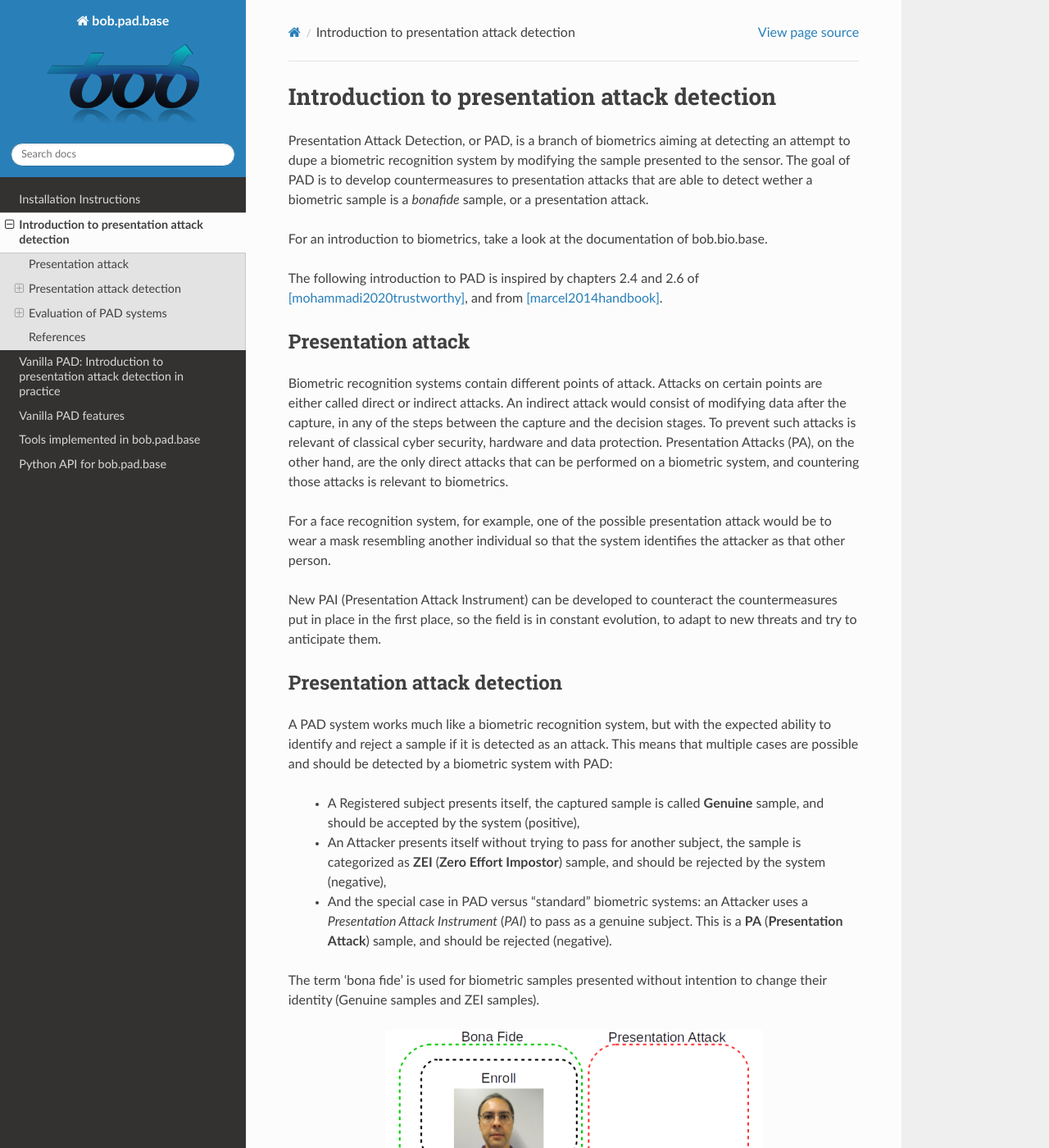
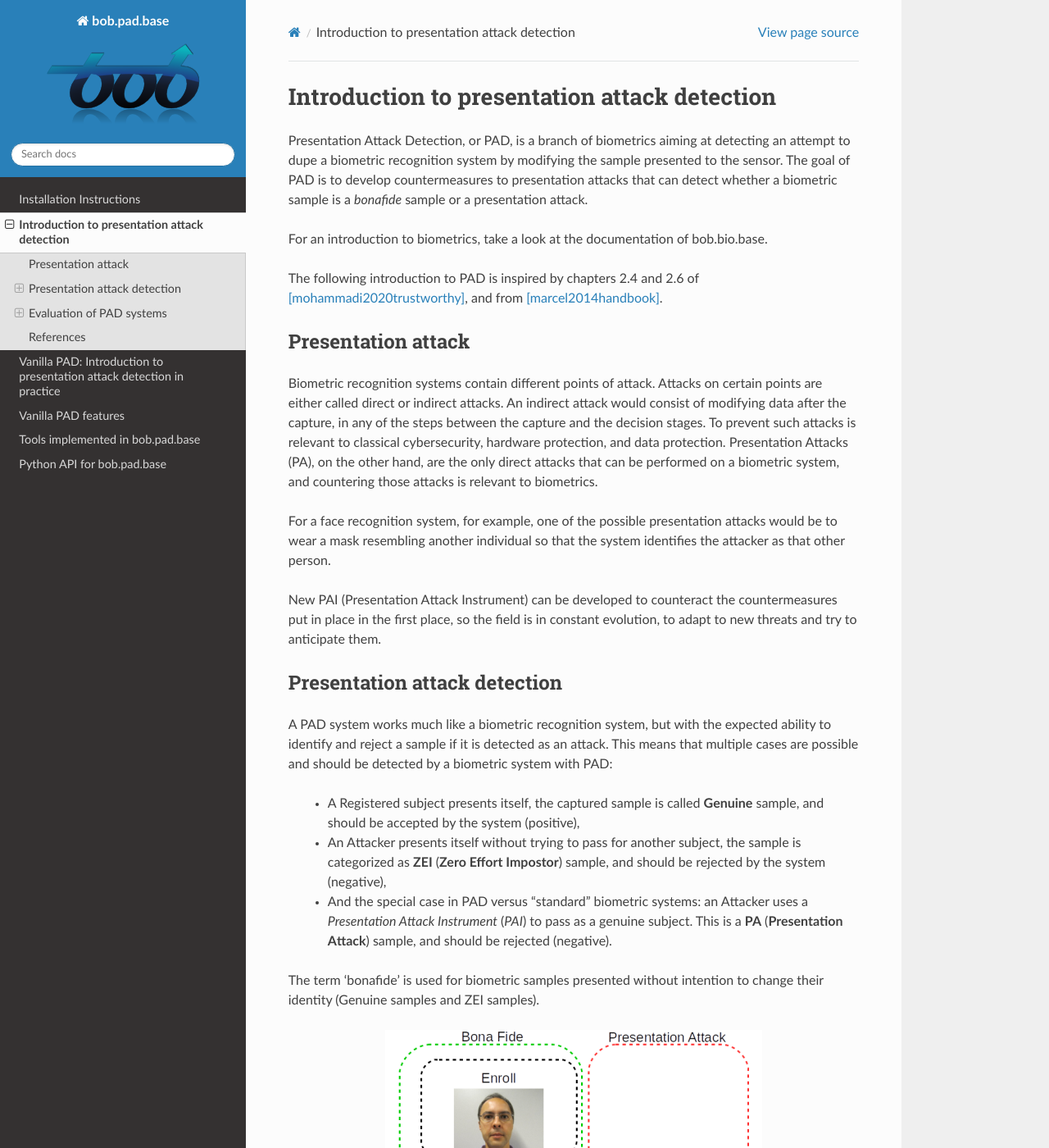
Before and after one commit to bioidiap/bob.pad.base, a Sphinx documentation site: the page built from doc/pad_intro.rst, in a window 1280 px wide and 1400 px high. Shown: the whole window at 82% size. Built offline with Sphinx 7.4.7 and the Read the Docs theme 2.0.0, drawn with Linux system fonts in a browser that asks for light colours; the version number could not be read and is left out; some of the changed text lies outside the part shown.

Commit message:
[doc] Errors correction

```diff
--- a/doc/installation.rst
+++ b/doc/installation.rst
@@ -16,10 +16,10 @@
 ===========================
 
 As noted before, this package is part of the ``bob.pad`` packages, which in
-turn are part of the signal-processing and machine learning toolbox Bob_. To
+turn are part of the signal processing and machine learning toolbox Bob_. To
 install Bob_, please read the `Installation Instructions <bobinstall_>`_.
 
-Then, to install the ``bob.pad`` packages and in turn maybe the database
+Then, to install the ``bob.pad`` packages and in turn, maybe the database
 packages that you want to use, use conda_ to install them:
 
 .. code-block:: sh
--- a/doc/pad_intro.rst
+++ b/doc/pad_intro.rst
@@ -10,7 +10,7 @@
 =============================================
 
 Presentation Attack Detection, or PAD, is a branch of biometrics aiming at detecting an attempt to dupe a biometric recognition system by modifying the sample presented to the sensor.
-The goal of PAD is to develop countermeasures to presentation attacks that are able to detect wether a biometric sample is a `bonafide` sample, or a presentation attack.
+The goal of PAD is to develop countermeasures to presentation attacks that can detect whether a biometric sample is a `bonafide` sample or a presentation attack.
 
 For an introduction to biometrics, take a look at the :ref:`documentation of bob.bio.base <bob.bio.base.biometrics_intro>`.
 
@@ -21,10 +21,10 @@
 ===================
 
 Biometric recognition systems contain different points of attack. Attacks on certain points are either called direct or indirect attacks.
-An indirect attack would consist of modifying data after the capture, in any of the steps between the capture and the decision stages. To prevent such attacks is relevant of classical cyber security, hardware and data protection.
+An indirect attack would consist of modifying data after the capture, in any of the steps between the capture and the decision stages. To prevent such attacks is relevant to classical cybersecurity, hardware protection, and data protection.
 Presentation Attacks (PA), on the other hand, are the only direct attacks that can be performed on a biometric system, and countering those attacks is relevant to biometrics.
 
-For a face recognition system, for example, one of the possible presentation attack would be to wear a mask resembling another individual so that the system identifies the attacker as that other person.
+For a face recognition system, for example, one of the possible presentation attacks would be to wear a mask resembling another individual so that the system identifies the attacker as that other person.
 
 New PAI (Presentation Attack Instrument) can be developed to counteract the countermeasures put in place in the first place, so the field is in constant evolution, to adapt to new threats and try to anticipate them.
 
@@ -39,7 +39,7 @@
    - An Attacker presents itself without trying to pass for another subject, the sample is categorized as **ZEI** (**Zero Effort Impostor**) sample, and should be rejected by the system (negative),
    - And the special case in PAD versus "standard" biometric systems: an Attacker uses a `Presentation Attack Instrument` (`PAI`) to pass as a genuine subject. This is a **PA** (**Presentation Attack**) sample, and should be rejected (negative).
 
-The term 'bona fide' is used for biometric samples presented without intention to change their identity (Genuine samples and ZEI samples).
+The term 'bonafide' is used for biometric samples presented without intention to change their identity (Genuine samples and ZEI samples).
 
 .. figure:: img/pad-classes.png
    :figwidth: 75%
@@ -47,8 +47,8 @@
    :alt: Four different samples organized to display the different classes of PAD.
 
    Categorization of samples in terms of biometric recognition and PAD systems.
-   A PAD system makes the distinction between the left samples (`bona-fide`, positives) and the right samples (presentation attack, negatives).
-   A biometric recognition system, genuine samples are the positives, and both types of impostors are the negatives.
+   A PAD system makes the distinction between the left samples (`bonafide`, positives) and the right samples (`presentation attack`, negatives).
+   In a biometric recognition system, genuine samples are the positives, and both types of impostors are the negatives.
 
 
 Typical implementations of PAD
@@ -93,18 +93,18 @@
 
 When a mix of Zero Effort Impostor and PA are present in the input set, two possibilities arise.
 
-The bona fide (Genuine and ZEI) samples are treated as `positives` and PA samples are considered `negatives` (This will show the ability of the system to detect PA).
+The bonafide (Genuine and ZEI) samples are treated as `positives` and PA samples are considered `negatives` (This will show the ability of the system to detect PA).
 The problem becomes binary, allowing the use of similar metrics as before, albeit with different denominations:
 
    - the False Positive Rate is named APCER (Attack Presentation Classification Error Rate),
-   - the False Negative Rate is named BPCER (Bona fide Presentation Classification Error Rate),
+   - the False Negative Rate is named BPCER (Bonafide Presentation Classification Error Rate),
    - the Half Total Error Rate is named ACER (Average Classification Error Rate).
 
 
 The ZEI and PA samples can also be considered two separate negative classes, leading to a ternary classification with one positive class (genuine samples) and two distinct negative classes: ZEI and PA.
 The EPS (Expected Performance and Spoofability) framework was introduced to assess the reliability of a biometric system with PAD by defining two parameters determining how much importance is given to each class of samples:
 
-   - ω represents the importance of the PA scores with respect to the ZEI scores.
+   - ω represents the importance of the PA scores against the ZEI scores.
    - β represents the importance of the negative classes (PA and ZEI scores) relative to the positive class (Genuine).
 
 From the scores and those two parameters, the following metrics can be measured:
```
Also changed, not shown: other parts of doc/installation.rst (+1 -1 lines), other parts of doc/pad_intro.rst (+5 -5 lines), doc/vanilla_pad_features.rst (+6 -6 lines), doc/vanilla_pad_intro.rst (+14 -14 lines).
